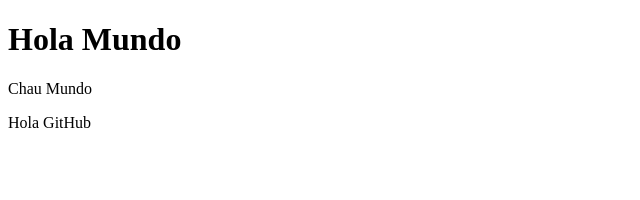
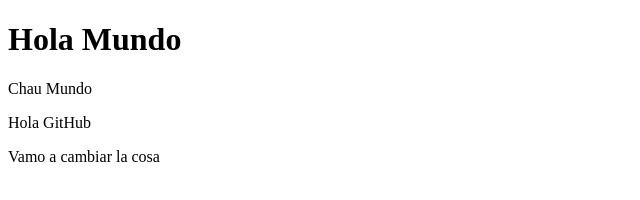
Before and after one commit to joseecoder/New, a plain HTML site: page index.html in a window 1280 px wide. Shown: the whole page, without its empty margins (0-640 px from the left). Drawn offline with Linux system fonts and the light colour scheme.

Commit message:
Cambio la cosa

```diff
--- a/index.html
+++ b/index.html
@@ -9,5 +9,6 @@
     <h1>Hola Mundo</h1>
     <p>Chau Mundo</p>
     <p>Hola GitHub</p>
+    <p>Vamo a cambiar la cosa</p>
 </body>
 </html>
```
